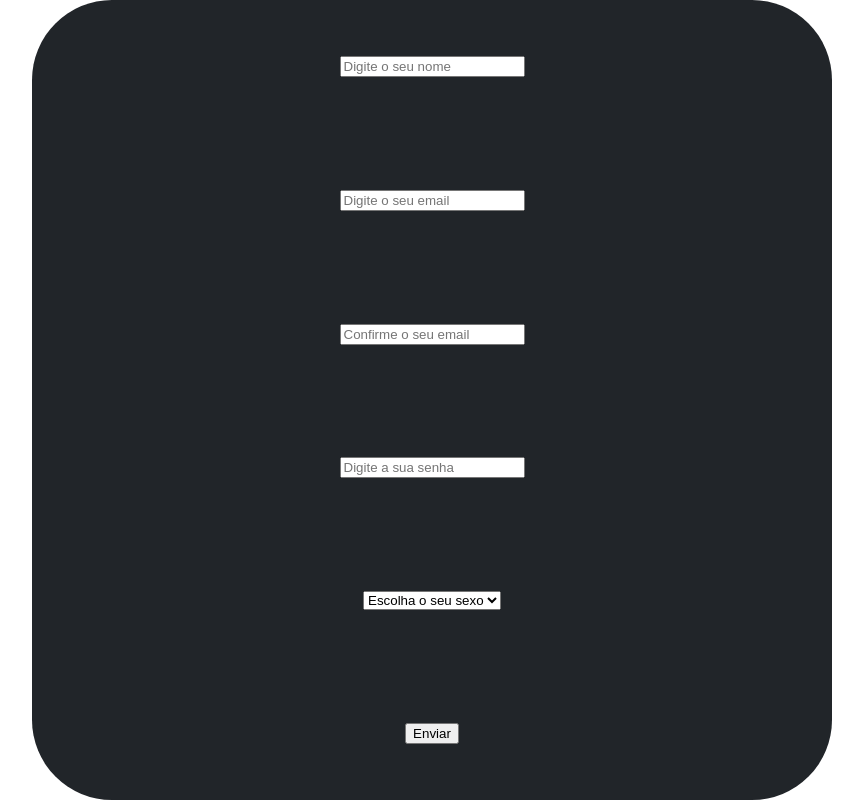
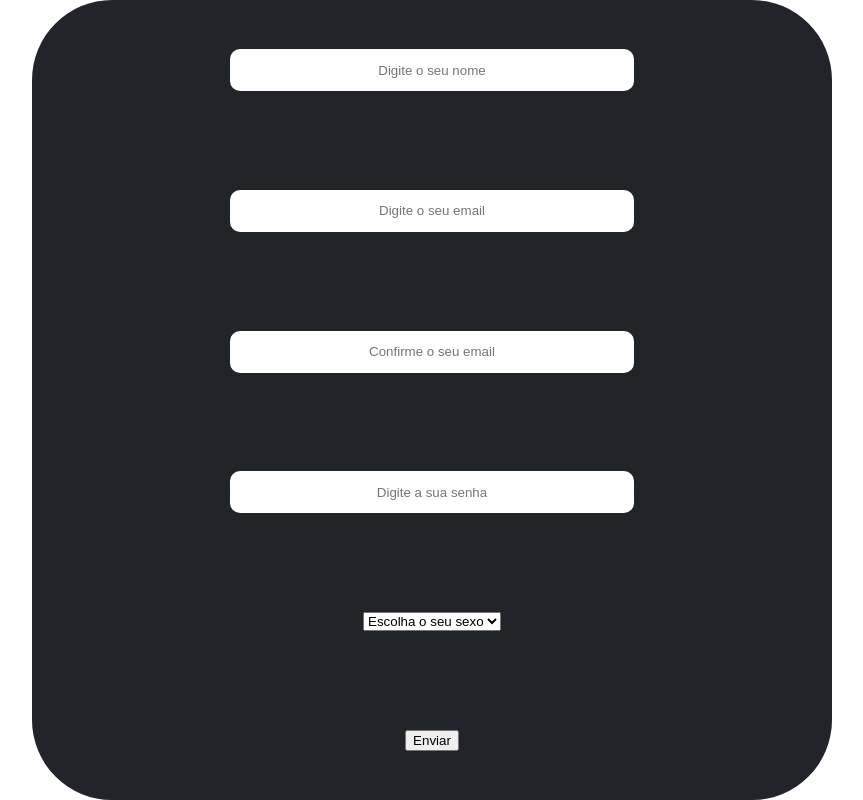
Before and after one commit to mathalcantaras/503-forms, a plain HTML site: page index.html in a window 1280 px wide. Shown: the whole page, without its empty margins (208-1071 px from the left). Drawn offline with Linux system fonts and the light colour scheme.

Commit message:
Aprimorar CSS do INPUT

```diff
--- a/index.html
+++ b/index.html
@@ -10,12 +10,12 @@
     <title>Login</title>
 </head>
 <body>
-    <div>
-        <input type="text" placeholder="Digite o seu nome" id="nome">
-        <input type="email" placeholder="Digite o seu email" name="" id="email">
-        <input type="email" placeholder="Confirme o seu email" name="" id="confirmEmail">
-        <input type="password" placeholder="Digite a sua senha" name="" id="senha">
-        <select name="" id="sexo">
+    <div action="">
+        <input required type="text" placeholder="Digite o seu nome" id="nome">
+        <input required type="email" placeholder="Digite o seu email" name="" id="email">
+        <input required type="email" placeholder="Confirme o seu email" name="" id="confirmEmail">
+        <input required type="password" placeholder="Digite a sua senha" name="" id="senha">
+        <select required>
             <option disabled selected value="">
                 Escolha o seu sexo
             </option>
@@ -29,9 +29,7 @@
                 Feminino
             </option>
         </select>
-        <button>
-            Enviar
-        </button>
+        <input type="submit" value="Enviar" id="botao">
     </div>
     <section>
         <div>
--- a/script.js
+++ b/script.js
@@ -1,10 +1,10 @@
-let botao = document.querySelector("button");
+let botao = document.querySelector("#botao");
 let texto = document.querySelector("ul");
 let nome = document.querySelector("#nome");
 let email = document.querySelector("#email");
 let confirmEmail = document.querySelector("#confirmEmail");
 let senha = document.querySelector("#senha");
-let sexo = document.querySelector("#sexo");
+let sexo = document.querySelector("select");
 let naoSou = document.querySelector("a");
 let div = document.querySelector("div");
 let section = document.querySelector("section");
@@ -18,7 +18,7 @@ function mostrarInfos() {
 }
 
 function guardarInfos() {
-    if (email.value == confirmEmail.value) {
+    if (email.value != "" && email.value === confirmEmail.value) {
         localStorage.setItem("nome", nome.value);
         localStorage.setItem("email", email.value);
         localStorage.setItem("senha", senha.value);
@@ -45,11 +45,11 @@ esconderInfos();
 if (localStorage.nome) {
     div.style.display = "none";
     mostrarInfos();
-    texto.innerHTML =  `Seja bem vindo! Sr(a). <br>
-                        Nome: ${localStorage.nome} <br>
-                        Email: ${localStorage.email} <br>
-                        Senha: ${localStorage.senha} <br>
-                        Sexo: ${localStorage.sexo} <br>`;
+    texto.innerHTML = `<li>Seja bem vindo! Sr(a).</li>
+                        <li>Nome: ${localStorage.nome}</li>
+                        <li>Email: ${localStorage.email}</li>
+                        <li>Senha: ${localStorage.senha}</li>
+                        <li>Sexo: ${localStorage.sexo}</li>`;
     naoSou.innerHTML = `Não é ${localStorage.nome}? Clique aqui.`;
     naoSou.onclick = limparInfos;
 }
--- a/style.css
+++ b/style.css
@@ -25,6 +25,13 @@ section{
     border-radius: 10%;
     background-color: #212529;
 }
+section div{
+    height: 100vh;
+    display: flex;
+    flex-direction: column;
+    align-items: center;
+    justify-content: space-around;
+}
 a{
     text-decoration: none;
     color: white;
@@ -34,3 +41,48 @@ ul, li{
     color: white;
     font-size: 20pt;
 }
+#nome{
+    text-align: center;
+    height: 5vh;
+    width: 50vh;
+    border: none;
+    border-radius: 10px;
+    background-color: white;
+    color: rgba(0, 0, 0, 0.500);
+}
+#email{
+    text-align: center;
+    height: 5vh;
+    width: 50vh;
+    border: none;
+    border-radius: 10px;
+    background-color: white;
+    color: rgba(0, 0, 0, 0.500);
+}
+#confirmEmail{
+    text-align: center;
+    height: 5vh;
+    width: 50vh;
+    border: none;
+    border-radius: 10px;
+    background-color: white;
+    color: rgba(0, 0, 0, 0.500);
+}
+#senha{
+    text-align: center;
+    height: 5vh;
+    width: 50vh;
+    border: none;
+    border-radius: 10px;
+    background-color: white;
+    color: rgba(0, 0, 0, 0.500);
+}
+#sexo{
+    text-align: center;
+    height: 5vh;
+    width: 50vh;
+    border: none;
+    border-radius: 10px;
+    background-color: white;
+    color: rgba(0, 0, 0, 0.500);
+}
```
